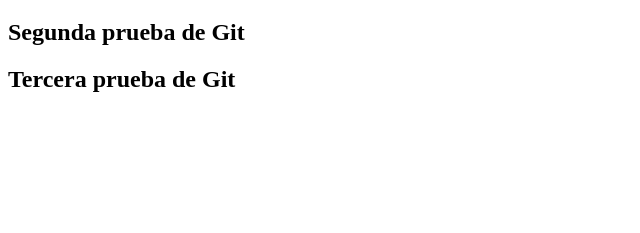
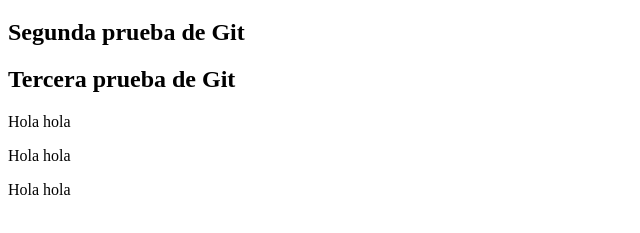
Before and after one commit to javierperezramirez/2DAW, a plain HTML site: page index.html in a window 1280 px wide. Shown: the part 61-294 px from the top of the page, without its empty margins (0-640 px from the left). Drawn offline with Linux system fonts and the light colour scheme.

Commit message:
Version 3.0

```diff
--- a/index.html
+++ b/index.html
@@ -9,5 +9,10 @@
     <h1>Primera prueba de Git</h1>
     <h2>Segunda prueba de Git</h2>
     <h2>Tercera prueba de Git</h2>
+    <div>
+        <p>Hola hola</p>
+        <p>Hola hola</p>
+        <p>Hola hola</p>
+    </div>
 </body>
 </html>
```
